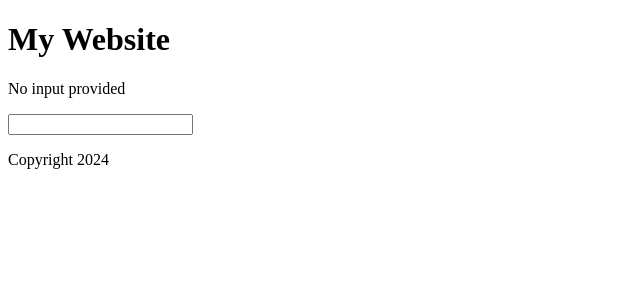
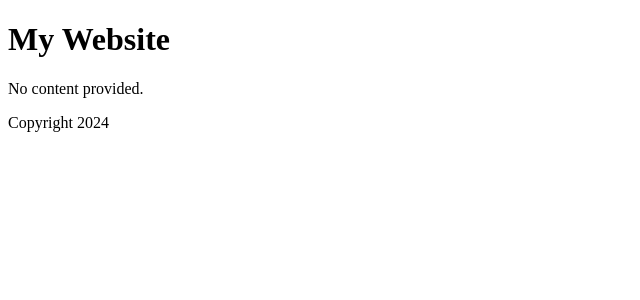
Before and after one commit to MuhammadIqbalAfandi/vue-basic, a Vue app: page / in a window 1280 px wide. Shown: the top 300 px of the page, without its empty margins (0-640 px from the left). Built offline with nearby package versions, Linux system fonts and the light colour scheme.

Commit message:
fallback slot

```diff
--- a/src/App.vue
+++ b/src/App.vue
@@ -1,12 +1,9 @@
 <script setup lang="ts">
 import Container from "./components/Container.vue";
-import MyInputApp from "./components/MyInputApp.vue";
 </script>
 
 <template>
-  <Container title="My Website">
-    <MyInputApp />
-  </Container>
+  <Container title="My Website"></Container>
 </template>
 
 <style></style>
--- a/src/components/Container.vue
+++ b/src/components/Container.vue
@@ -7,7 +7,7 @@ const props = defineProps<{
 <template>
   <h1>{{ title }}</h1>
   <main>
-    <slot />
+    <slot> No content provided. </slot>
   </main>
   <footer>
     <p>Copyright 2024</p>
```
